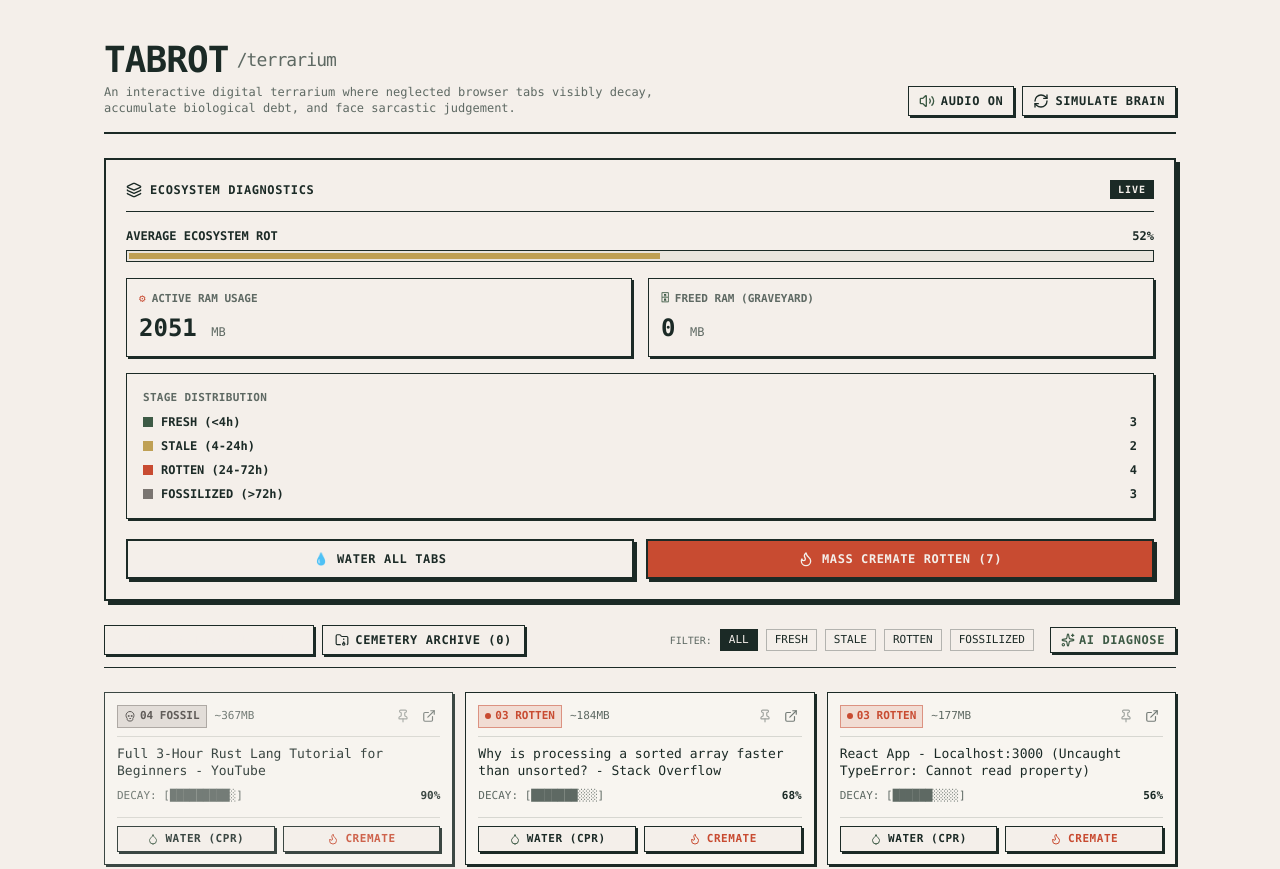
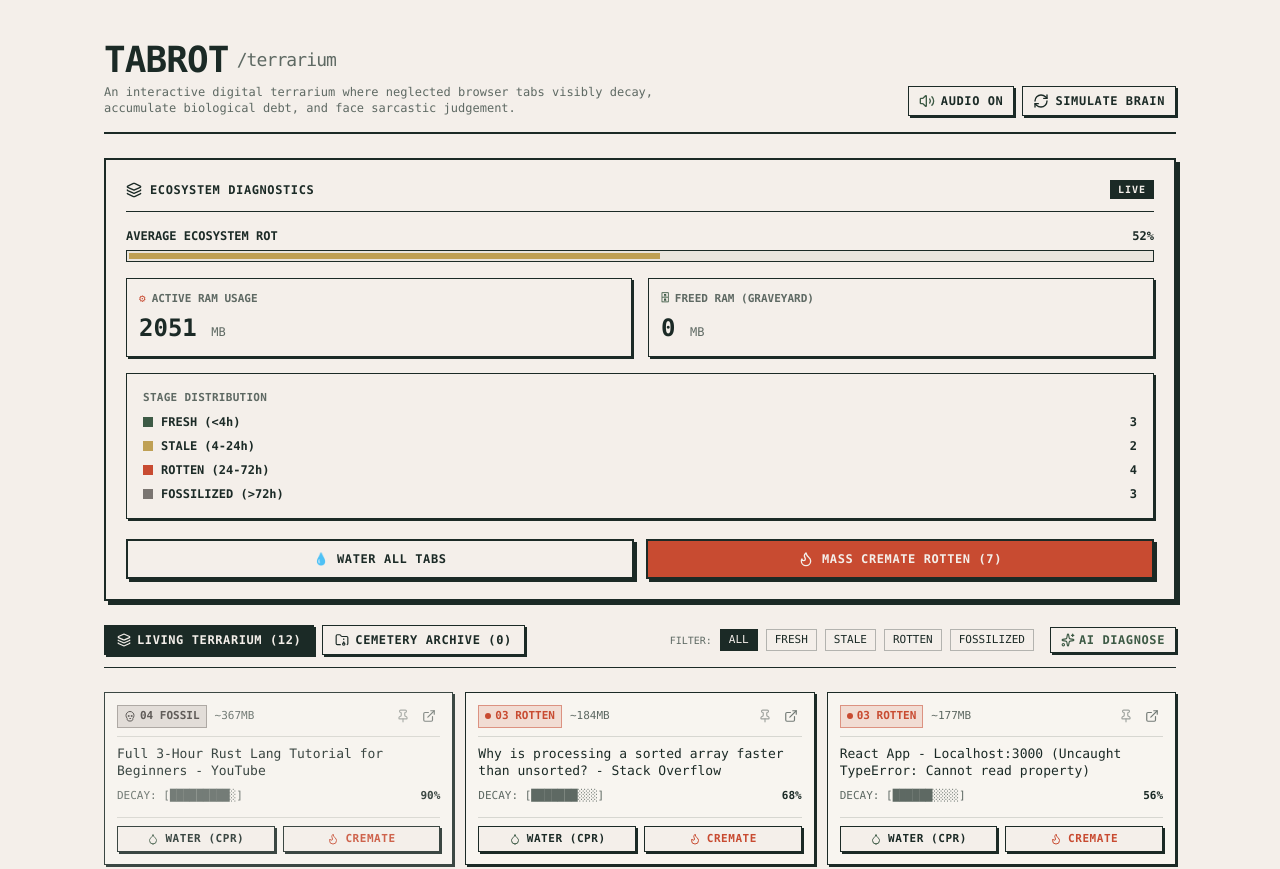
Before and after one commit to Ilyan321/TabRot, a React (Vite) app in the folder tabrot/: page / in a window 1280 px wide. Shown: the top 869 px of the page. Built offline with nearby package versions, Linux system fonts and the light colour scheme; no server answers.

Commit message:
fix(ui): enforce high-contrast inline styles for LIVING TERRARIUM button

```diff
--- a/tabrot/src/App.tsx
+++ b/tabrot/src/App.tsx
@@ -319,11 +319,11 @@ export function App() {
                 soundEngine.playClick();
                 setActiveTab('terrarium');
               }}
-              className={`brutalist-btn px-3 py-1.5 text-xs flex items-center gap-1.5 transition-colors ${
-                activeTab === 'terrarium'
-                  ? 'bg-[#1B2A26] text-[#F4EFEA] border-[#1B2A26]'
-                  : 'bg-[#F4EFEA] text-[#1B2A26] hover:bg-[#EAE5DE]'
-              }`}
+              style={{
+                backgroundColor: activeTab === 'terrarium' ? '#1B2A26' : '#F4EFEA',
+                color: activeTab === 'terrarium' ? '#F4EFEA' : '#1B2A26',
+              }}
+              className="px-3 py-1.5 text-xs font-mono font-bold tracking-wider uppercase border border-[#1B2A26] shadow-[2px_2px_0px_#1B2A26] flex items-center gap-1.5 transition-all"
             >
               <Layers className="w-3.5 h-3.5" />
               LIVING TERRARIUM ({tabs.length})
@@ -333,11 +333,11 @@ export function App() {
                 soundEngine.playClick();
                 setActiveTab('graveyard');
               }}
-              className={`brutalist-btn px-3 py-1.5 text-xs flex items-center gap-1.5 transition-colors ${
-                activeTab === 'graveyard'
-                  ? 'bg-[#1B2A26] text-[#F4EFEA] border-[#1B2A26]'
-                  : 'bg-[#F4EFEA] text-[#1B2A26] hover:bg-[#EAE5DE]'
-              }`}
+              style={{
+                backgroundColor: activeTab === 'graveyard' ? '#1B2A26' : '#F4EFEA',
+                color: activeTab === 'graveyard' ? '#F4EFEA' : '#1B2A26',
+              }}
+              className="px-3 py-1.5 text-xs font-mono font-bold tracking-wider uppercase border border-[#1B2A26] shadow-[2px_2px_0px_#1B2A26] flex items-center gap-1.5 transition-all"
             >
               <FolderArchive className="w-3.5 h-3.5" />
               CEMETERY ARCHIVE ({graveyard.length})
```
